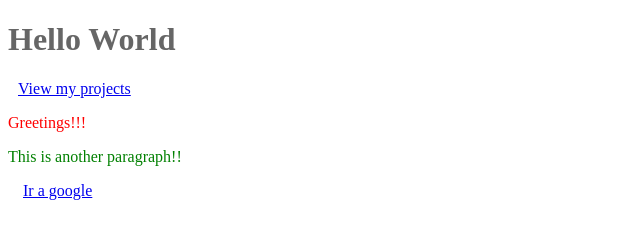
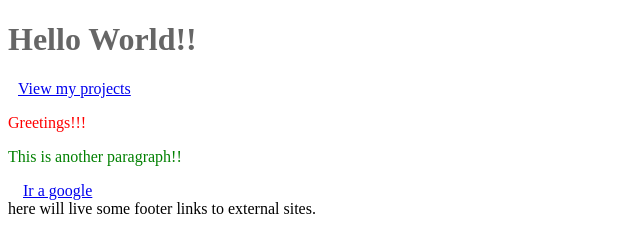
Before and after one commit to Jhonattan25/hello-html, a plain HTML site: page src/index.html in a window 1280 px wide. Shown: the whole page, without its empty margins (0-640 px from the left). Drawn offline with Linux system fonts and the light colour scheme.

Commit message:
HTML dev-jhonattan

```diff
--- a/src/index.html
+++ b/src/index.html
@@ -35,7 +35,7 @@
     </style> -->
 </head>
 <body>
-    <h1 class="title">Hello World</h1>
+    <h1 class="title">Hello World!!</h1>
 
     <a  class="link" href="#">View my projects</a>
 
@@ -46,5 +46,9 @@
 
         <a class="link" href="#">Ir a google</a>
     </div>
+
+    <footer>
+        here will live some footer links to external sites.
+    </footer>
 </body>
 </html>
```
